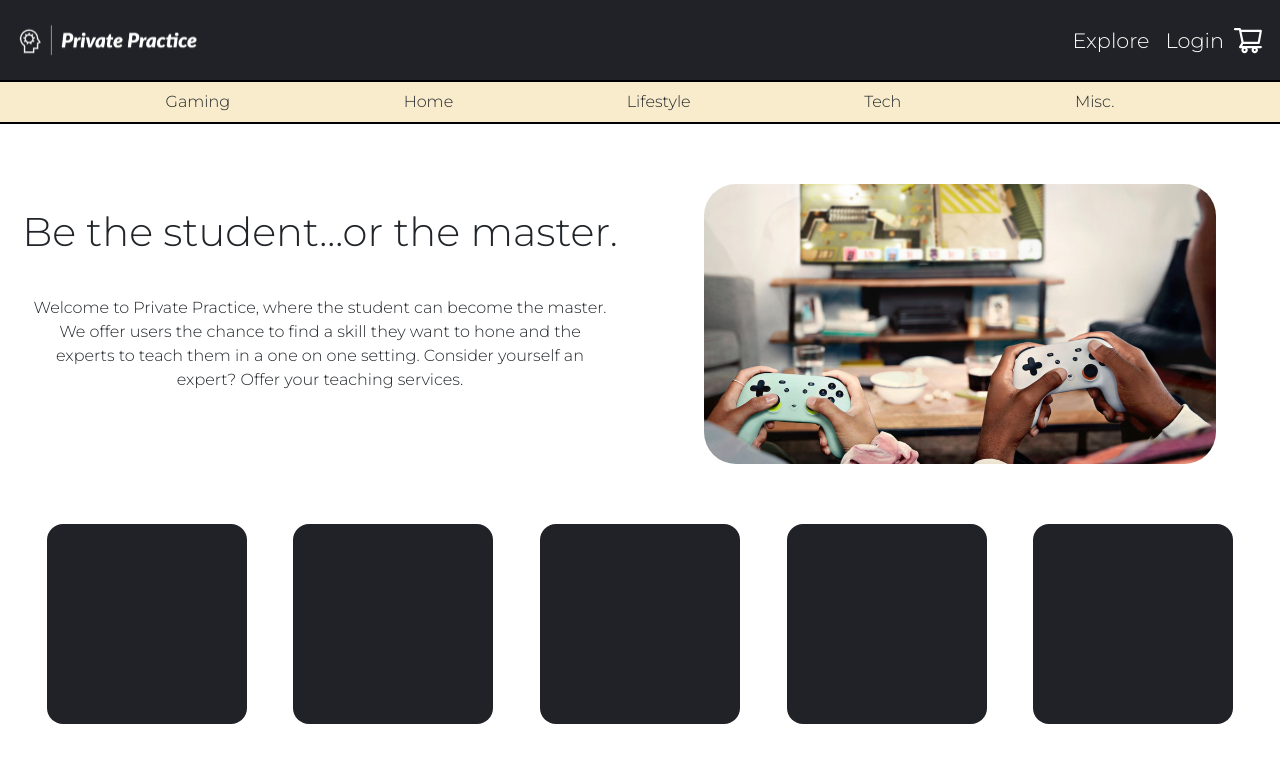
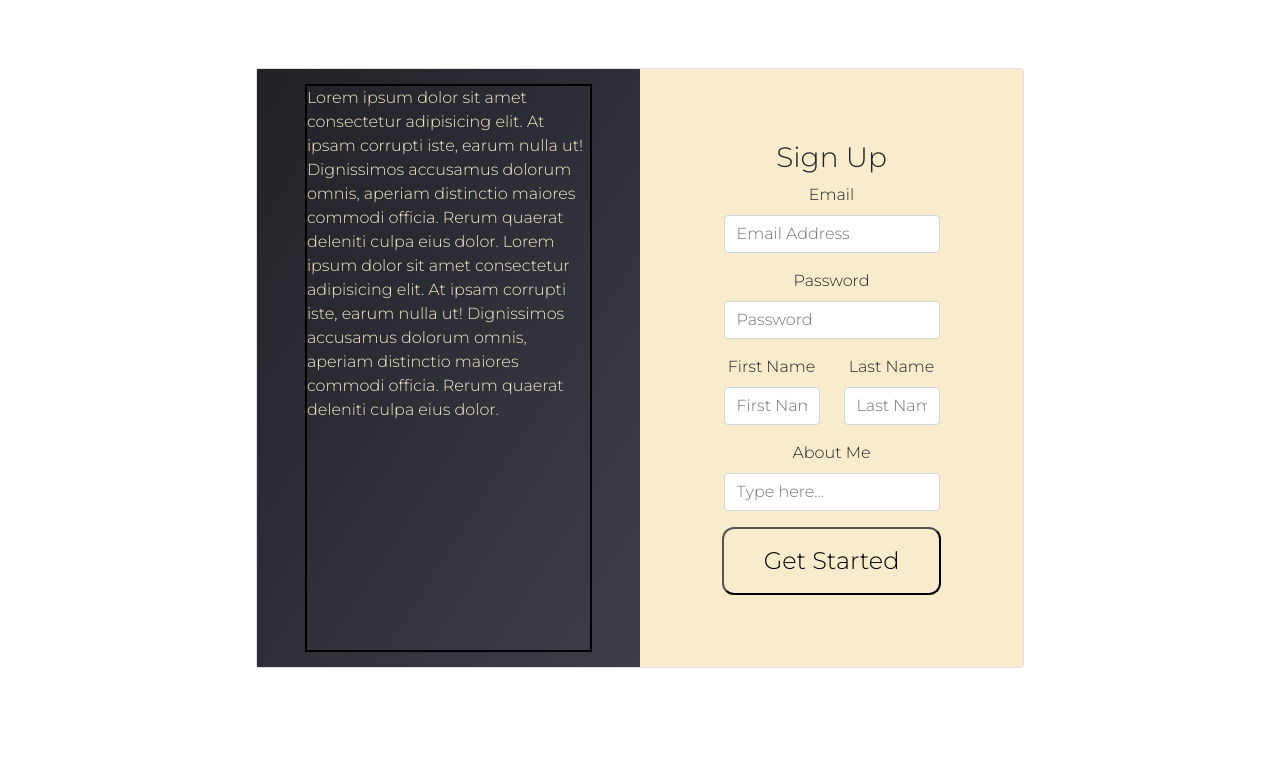
Before and after one commit to Guzzemetti/private-practice, a React (Create React App) app in the folder client/: page /signup in a window 1280 px wide. Shown: the top 762 px of the page. Built offline with nearby package versions, Linux system fonts and the light colour scheme.

Commit message:
Styled the sign-up page to match the login page, added necessary input fields

```diff
--- a/client/package.json
+++ b/client/package.json
@@ -21,7 +21,7 @@
     "web-vitals": "^0.2.4"
   },
   "scripts": {
-    "start": "react-scripts start",
+    "start": "react-scripts --openssl-legacy-provider start",
     "build": "react-scripts build",
     "test": "react-scripts test",
     "eject": "react-scripts eject"
--- a/client/src/App.js
+++ b/client/src/App.js
@@ -12,23 +12,23 @@ import { setContext } from '@apollo/client/link/context';
 import { StoreProvider } from './utils/GlobalState';
 // Pages to import
 
-import Profile from "../src/pages/Profile";
+// import Profile from "../src/pages/Profile";
 import Home from './pages/Home';
 
 // import Detail from './pages/Detail';
 // import NoMatch from './pages/NoMatch';
 import Login from './pages/Login';
-// import Signup from './pages/Signup';
+import Signup from './pages/Signup';
 // import Success from './pages/Success';
 // import OrderHistory from './pages/OrderHistory';
 
 // Components to import
-import Navbar from "../src/components/Nav/index";
-import HomeComp from "../src/components/Home/index";
+// import Navbar from "../src/components/Nav/index";
+// import HomeComp from "../src/components/Home/index";
 // import Signup from "../src/components/signup/index";
 // import Login from "../src/components/login/index";
 // import Footer from ''; --If we want a footer... maybe only use in the home page?
-import Categories from '../src/components/categoryCards/index';
+// import Categories from '../src/components/categoryCards/index';
 // import Nav from './components/Nav';
 
 
@@ -58,9 +58,9 @@ function App() {
       <Router>
         <main>
           <StoreProvider>
-            <Navbar />
-            <HomeComp />
-            <Categories />
+            {/* <Navbar /> */}
+            {/* <HomeComp /> */}
+            {/* <Categories /> */}
             {/* <Signup /> */}
             {/* <Login /> */}
             {/* Was testing component <Categories /> */}
@@ -73,11 +73,11 @@ function App() {
                 path="/login"
                 element={<Login />}
               />
-              {/*
               <Route
                 path="/signup"
-                element={<Login />}
+                element={<Signup />}
               />
+              {/*
               <Route
                 path="/success"
                 element={<Profile />}
--- a/client/src/components/Home/index.js
+++ b/client/src/components/Home/index.js
@@ -1,6 +1,6 @@
 import React from 'react';
-import BigLogo from '../../assets/PrivatePractice_black.png';
-import { Link } from "react-router-dom";
+// import BigLogo from '../../assets/PrivatePractice_black.png';
+// import { Link } from "react-router-dom";
 import '../Home/home.css';
 
 const HomeComp = () => {
--- a/client/src/components/categoryCards/index.js
+++ b/client/src/components/categoryCards/index.js
@@ -1,10 +1,10 @@
 import React from "react";
 import 'bootstrap/dist/css/bootstrap.min.css';
 import './category.css';
-import { Card, CardBody, CardTitle, CardSubtitle, CardText } from 'reactstrap';
+// import { Card, CardBody, CardTitle, CardSubtitle, CardText } from 'reactstrap';
 // import { Link } from "react-router-dom";
-import tempPic from '../../assets/blank-profile-picture-973460__340.webp';
-import Cat1 from '../../assets/bg_gaming.jpg';
+// import tempPic from '../../assets/blank-profile-picture-973460__340.webp';
+// import Cat1 from '../../assets/bg_gaming.jpg';
 
 // import LogoHeader from '../../assets/Private Practice-logos_transparent.png';
 
--- a/client/src/components/signup/index.js
+++ b/client/src/components/signup/index.js
@@ -2,8 +2,8 @@ import React from "react";
 import 'bootstrap/dist/css/bootstrap.min.css';
 import '../signup/signup.css';
 
-import { Card, CardBody, CardTitle } from 'reactstrap';
-import { Label, Input, Row, Col, FormGroup, Form } from 'reactstrap';
+import { Card, CardBody, CardTitle, Label, Input, Row, Col, FormGroup, Form } from 'reactstrap';
+
 
 
 const Signup = () => {
@@ -11,42 +11,99 @@ const Signup = () => {
     return (
         <section className="holds-everything-form">
           <Card className="card-margin-top">
-                <CardBody>
-                    <CardTitle tag="h5" className="form-card-signup">
-                        Signup
+            <CardBody className="cardBody">
+              <div className="bodyItems">
+                <div className="loginLogo">
+                  <div className="imageBox">
+                    <p>Lorem ipsum dolor sit amet consectetur adipisicing elit. At ipsam corrupti iste, earum nulla ut! Dignissimos accusamus dolorum omnis, aperiam distinctio maiores commodi officia. Rerum quaerat deleniti culpa eius dolor. Lorem ipsum dolor sit amet consectetur adipisicing elit. At ipsam corrupti iste, earum nulla ut! Dignissimos accusamus dolorum omnis, aperiam distinctio maiores commodi officia. Rerum quaerat deleniti culpa eius dolor.</p>
+                  </div>
+                </div>
+                {/* This might not be needed */}
+                <div className="formBody">
+                  <CardTitle tag="h3" id="login">
+                    Sign Up
                   </CardTitle>
-                    {/* This might not be needed */}
                   <Form>
                     <Row>
-                            <Col md={6}>
-                                <FormGroup>
-                                    <Label for="signupEmail">
+                      <div className="inputRow">
+                          {/* Email Input */}
+                        <Col md={12}>
+                          <FormGroup >
+                            <Label className="labels" for="exampleEmail">
                               Email
                             </Label>
                             <Input
-                                        id="signupEmail"
+                              id="exampleEmail"
                               name="email"
-                                        placeholder="John@gmail.com"
+                              placeholder="Email Address"
                               type="email"
                             />
                           </FormGroup>
                         </Col>
-                            <Col md={6}>
+                        {/* Password Input */}
+                        <Col md={12}>
                           <FormGroup>
-                                    <Label for="signupPassword">
+                            <Label className="labels" for="examplePassword">
                               Password
                             </Label>
                             <Input
-                                        id="signupPassword"
+                              id="examplePassword"
                               name="password"
-                                        placeholder="Password123"
+                              placeholder="Password"
                               type="password"
                             />
                           </FormGroup>
                         </Col>
+                        {/* First Name Input */}
+                        <Row>
+                        <Col md={6}>
+                          <FormGroup>
+                            <Label className="labels" for="firstName">
+                              First Name
+                            </Label>
+                            <Input
+                              id="firstName"
+                              name="firstName"
+                              placeholder="First Name"
+                              type="firstName"
+                            />
+                          </FormGroup>
+                        </Col>
+                        {/* Last Name Input */}
+                        <Col md={6}>
+                          <FormGroup>
+                            <Label className="labels" for="lastName">
+                              Last Name
+                            </Label>
+                            <Input
+                              id="lastName"
+                              name="lastName"
+                              placeholder="Last Name"
+                              type="lastName"
+                            />
+                          </FormGroup>
+                        </Col>
+                        </Row>
+                        {/* About Me Input */}
+                        <Col md={12}>
+                          <FormGroup>
+                            <Label className="labels" for="aboutMe">
+                              About Me
+                            </Label>
+                            <Input
+                              id="aboutMe"
+                              name="aboutMe"
+                              placeholder="Type here..."
+                              type="aboutMe"
+                            />
+                          </FormGroup>
+                        </Col>
+                      </div>
                     </Row>
                   </Form>
-                    <button className="card-button">Signup</button>
+                  <button className="card-button">Get Started</button>
+                </div>
+              </div>
             </CardBody>
           </Card>
         </section>
--- a/client/src/components/signup/signup.css
+++ b/client/src/components/signup/signup.css
@@ -1,31 +1,153 @@
-
-
-
-.card-margin-top{
-    margin-top: 1rem;
+body{
+  display: flex;
+  justify-content: center;
+  align-items: center;
+  height: 90vh;
 }
 
-.holds-everything-form{
-    display: flex;
-    flex-direction: column;
-    align-items: center;
+.card-margin-top {
+  margin-top: 1rem;
+  /* sets the width of the entire form */
+  width: 60%;
 }
 
-.form-card-signup{
-    display: flex;
-    flex-direction: column;
-    align-items: center;
+.holds-everything-form {
+  display: flex;
+  flex-direction: column;
+  align-items: center;
 }
 
+/* Sets the overall height to the whole form */
+.cardBody {
+  height: 35rem;
+  padding: 0;
+  background-color: #f9eccc;
+}
+
+/* Button Stlying */
 .card-button {
   color: black;
   background-color: transparent;
-  padding: 0.5rem;
+  padding: 14px 40px;
   cursor: pointer;
-  font-size: 1em;
+  font-size: 1.5rem;
   transition: all 0.2s ease-in-out;
+  border-radius: 12px;
+  transition-duration: 0.4s;
 }
+
 /* Change color or take out, Possibly add a background color no matter wehat since its a call to action*/
 .card-button:hover {
-  background-color: aqua;
+  background-color: #212227;
+  color: #f9eccc;
 }
+
+/* --------------------------------------------------------- */
+/* --------------------------------------------------------- */
+
+/* styling for the overall body of the form, ensures the call to action and Input
+fields are resting next to each other */
+.bodyItems {
+  display: flex;
+  flex-direction: row;
+  height: 100%;
+}
+
+
+/* Styles the div that CONTAINS both the site title
+and the logo image on the left side of the form */
+.loginLogo {
+  display: flex;
+  flex-direction: column;
+  justify-content: space-around;
+  align-items: center;
+  background-image: linear-gradient(to bottom right, #212227, #3c3d47);
+  color: #f9eccc;
+  width: 60%;
+}
+
+/* Sets the dimensions for the logo Div */
+.imageBox {
+  border: 2px solid black;
+  width: 75%;
+  height: 75%;
+}
+/* styling for the right side of the Sign Up form
+includes the input fields and the Get Started button */
+.formBody {
+  display: flex;
+  flex-direction: column;
+  height: 100%;
+  align-items: center;
+  justify-content: space-around;
+  color: #212227;
+  width: 40%;
+  padding-top: 4.5rem;
+  padding-bottom: 4.5rem;
+}
+
+/* Styles the labels for each input and centers them */
+.labels {
+  display: flex;
+  justify-content: center;
+}
+
+/* --------------------------------------------------------- */
+/* --------------------------------------------------------- */
+
+/* Sets a max-width to the input fields*/
+#exampleEmail {
+  width: 100%;
+}
+
+#examplePassword {
+  width: 100%;
+}
+
+/* --------------------------------------------------------- */
+/* Technically sets the actual width of the input fields */
+.inputRow {
+  width: 20rem;
+}
+
+
+@media only screen and (max-width: 1366px) {
+  .loginLogo {
+    width: 50%;
+  }
+
+  .cardBody {
+    height: 100%;
+  }
+
+  .imageBox {
+    width: 75%;
+    height: 95%;
+  }
+
+  .formBody {
+    width: 50%;
+  }
+
+  .inputRow {
+    width: 15rem;
+  }
+}
+
+@media only screen and (max-width: 768px) {
+  .bodyItems {
+    flex-direction: column;
+  }
+
+  .loginLogo {
+    width: 100%;
+  }
+
+  .formBody {
+    width: 100%;
+  }
+
+  .inputRow {
+    width: 100%;
+  }
+}
--- a/client/src/pages/Signup.js
+++ b/client/src/pages/Signup.js
@@ -0,0 +1,12 @@
+import React from "react";
+import Signup from '../components/signup/index';
+
+const Login = () => {
+    return (
+            <>
+                <Signup />
+            </>
+    )
+};
+
+export default Login;
```
Lines whose indentation alone changed are shown as unchanged.
